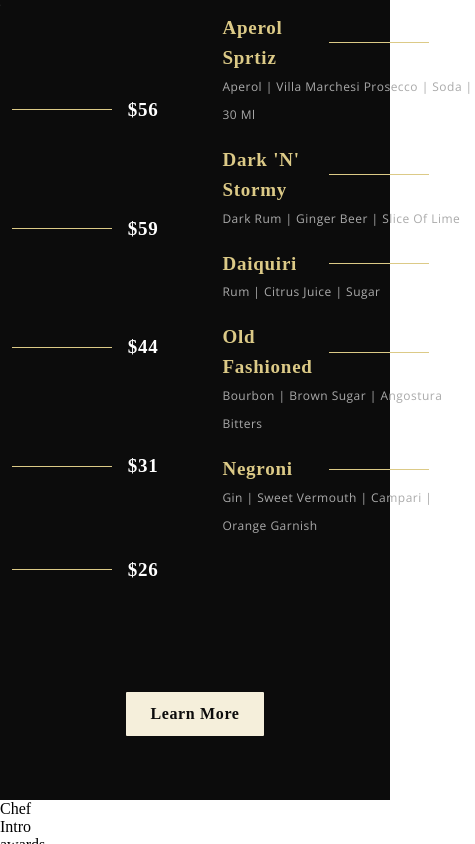
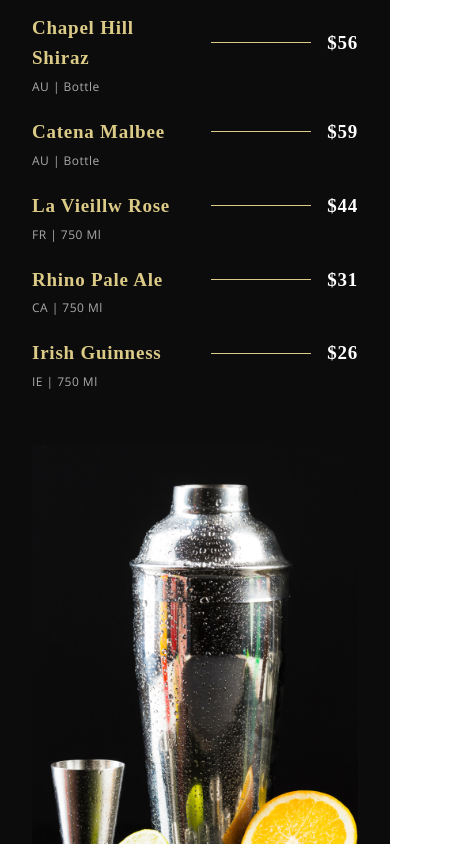
Before and after one commit to dj51234/react-static-restaurant, a React (Create React App) app: page / in a window 390 px wide. Shown: the part 3502-4346 px from the top of the page, 475 px wide, since content can reach past the window. Built offline with nearby package versions, Linux system fonts and the light colour scheme; a web font is replaced by a local one.

Commit message:
mobile styles for drink menu

```diff
--- a/src/container/Specials/Specials.css
+++ b/src/container/Specials/Specials.css
@@ -35,6 +35,7 @@
 .app__specials-menu_img {
   width: 410px;
   margin-inline: 2rem;
+  margin-top: 3rem;
 }
 
 .app__specials-menu_img img {
@@ -46,3 +47,20 @@
   display: flex;
   flex-direction: column;
 }
+
+@media (max-width: 2000px) {
+  .app__specials-menu_img {
+    margin-block: 2rem;
+  }
+}
+@media (max-width: 1150px) {
+  .app__specials-menu {
+    flex-direction: column;
+    align-items: center;
+  }
+}
+@media (max-width: 650px) {
+  .app__specials-menu_img {
+    width: 100%;
+  }
+}
```
